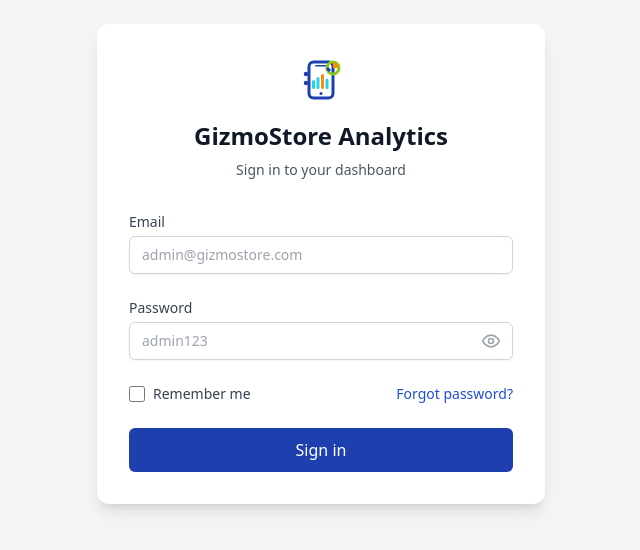
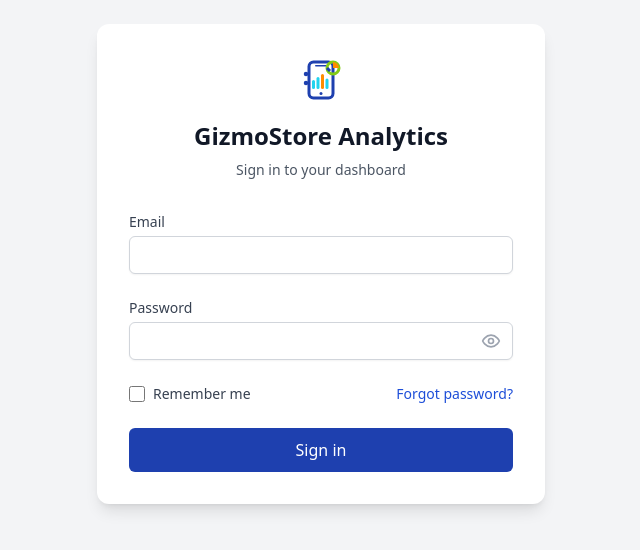
Before and after one commit to aavesh22/GizmoStore-Analytics-Dashboard, a React (Vite) app: page /login in a window 1280 px wide. Shown: the part 136-686 px from the top of the page, without its empty margins (319-959 px from the left). Built offline with nearby package versions, Linux system fonts and the light colour scheme.

Commit message:
Updated LoginPage.tsx

```diff
--- a/src/pages/LoginPage.tsx
+++ b/src/pages/LoginPage.tsx
@@ -107,7 +107,6 @@ const LoginPage: React.FC = () => {
                   value={email}
                   onChange={(e) => setEmail(e.target.value)}
                   className="appearance-none block w-full px-3 py-2 border border-gray-300 rounded-md shadow-sm placeholder-gray-400 focus:outline-none focus:ring-blue-500 focus:border-blue-500 text-sm text-gray-900 bg-white"
-                  placeholder="admin@gizmostore.com"
                 />
               </div>
             </div>
@@ -126,7 +125,7 @@ const LoginPage: React.FC = () => {
                   value={password}
                   onChange={(e) => setPassword(e.target.value)}
                   className="appearance-none block w-full px-3 py-2 border border-gray-300 rounded-md shadow-sm placeholder-gray-400 focus:outline-none focus:ring-blue-500 focus:border-blue-500 text-sm text-gray-900 bg-white"
-                  placeholder="admin123"
+
                 />
                 <button
                   type="button"
```
